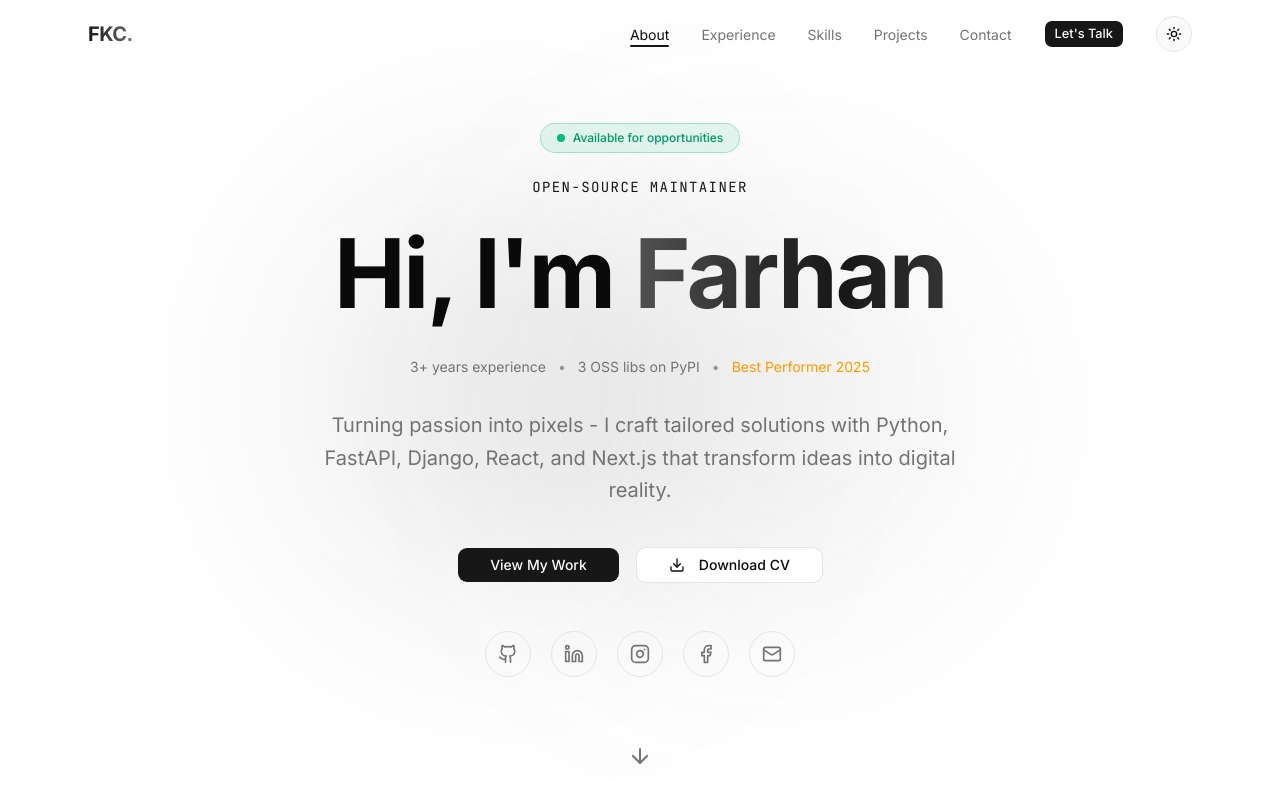
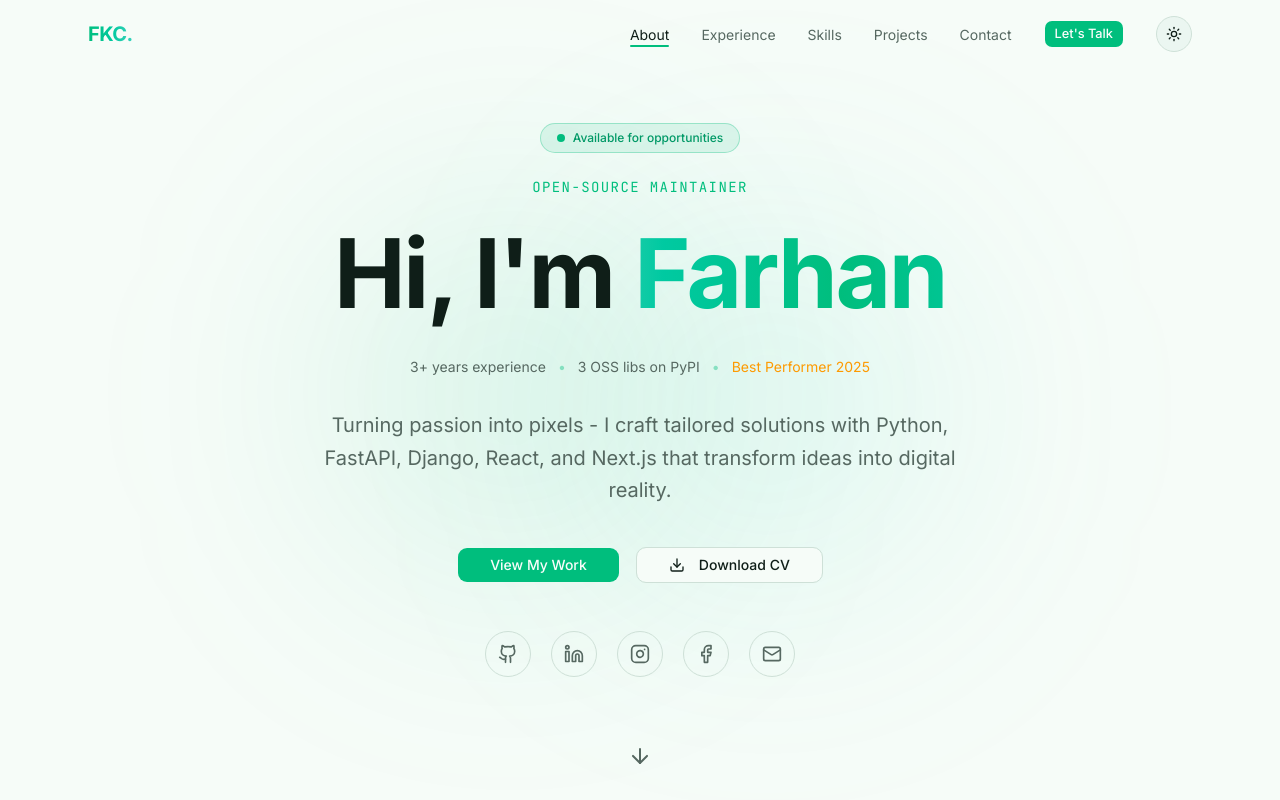
Before and after one commit to mdfarhankc/mdfarhankc.github.io, a Next.js app: page / in a window 1280 px wide. Shown: the top 800 px of the page. Built offline with nearby package versions, Linux system fonts and the light colour scheme.

Commit message:
try nature emerald theme
Swaps the monochrome palette for an emerald primary + teal accent in
both light and dark modes, and retints the scrollbar to match.

```diff
--- a/src/app/globals.css
+++ b/src/app/globals.css
@@ -71,8 +71,8 @@ html {
 
 ::-webkit-scrollbar { width: 6px; }
 ::-webkit-scrollbar-track { background: transparent; }
-::-webkit-scrollbar-thumb { background: rgba(139, 92, 246, 0.3); border-radius: 3px; }
-::-webkit-scrollbar-thumb:hover { background: rgba(139, 92, 246, 0.5); }
+::-webkit-scrollbar-thumb { background: rgba(16, 185, 129, 0.35); border-radius: 3px; }
+::-webkit-scrollbar-thumb:hover { background: rgba(45, 212, 191, 0.55); }
 
 @layer base {
   body {
@@ -87,70 +87,70 @@ html {
 }
 
 :root {
-  --background: oklch(1 0 0);
-  --foreground: oklch(0.145 0 0);
-  --card: oklch(1 0 0);
-  --card-foreground: oklch(0.145 0 0);
-  --popover: oklch(1 0 0);
-  --popover-foreground: oklch(0.145 0 0);
-  --primary: oklch(0.205 0 0);
-  --primary-foreground: oklch(0.985 0 0);
-  --secondary: oklch(0.97 0 0);
-  --secondary-foreground: oklch(0.205 0 0);
-  --muted: oklch(0.97 0 0);
-  --muted-foreground: oklch(0.556 0 0);
-  --accent: oklch(0.97 0 0);
-  --accent-foreground: oklch(0.205 0 0);
+  --background: oklch(0.985 0.008 160);
+  --foreground: oklch(0.22 0.025 165);
+  --card: oklch(0.995 0.005 160);
+  --card-foreground: oklch(0.22 0.025 165);
+  --popover: oklch(0.995 0.005 160);
+  --popover-foreground: oklch(0.22 0.025 165);
+  --primary: oklch(0.7 0.17 162);
+  --primary-foreground: oklch(0.99 0.005 160);
+  --secondary: oklch(0.94 0.018 170);
+  --secondary-foreground: oklch(0.25 0.025 165);
+  --muted: oklch(0.94 0.018 170);
+  --muted-foreground: oklch(0.5 0.025 170);
+  --accent: oklch(0.93 0.045 180);
+  --accent-foreground: oklch(0.25 0.04 175);
   --destructive: oklch(0.577 0.245 27.325);
-  --border: oklch(0.922 0 0);
-  --input: oklch(0.922 0 0);
-  --ring: oklch(0.708 0 0);
-  --chart-1: oklch(0.87 0 0);
-  --chart-2: oklch(0.556 0 0);
-  --chart-3: oklch(0.439 0 0);
-  --chart-4: oklch(0.371 0 0);
-  --chart-5: oklch(0.269 0 0);
+  --border: oklch(0.89 0.022 165);
+  --input: oklch(0.89 0.022 165);
+  --ring: oklch(0.7 0.17 162);
+  --chart-1: oklch(0.7 0.17 162);
+  --chart-2: oklch(0.78 0.13 181);
+  --chart-3: oklch(0.55 0.13 175);
+  --chart-4: oklch(0.62 0.15 155);
+  --chart-5: oklch(0.45 0.1 170);
   --radius: 0.625rem;
-  --sidebar: oklch(0.985 0 0);
-  --sidebar-foreground: oklch(0.145 0 0);
-  --sidebar-primary: oklch(0.205 0 0);
-  --sidebar-primary-foreground: oklch(0.985 0 0);
-  --sidebar-accent: oklch(0.97 0 0);
-  --sidebar-accent-foreground: oklch(0.205 0 0);
-  --sidebar-border: oklch(0.922 0 0);
-  --sidebar-ring: oklch(0.708 0 0);
+  --sidebar: oklch(0.97 0.012 160);
+  --sidebar-foreground: oklch(0.22 0.025 165);
+  --sidebar-primary: oklch(0.7 0.17 162);
+  --sidebar-primary-foreground: oklch(0.99 0.005 160);
+  --sidebar-accent: oklch(0.93 0.045 180);
+  --sidebar-accent-foreground: oklch(0.25 0.04 175);
+  --sidebar-border: oklch(0.89 0.022 165);
+  --sidebar-ring: oklch(0.7 0.17 162);
 }
 
 .dark {
-  --background: oklch(0.145 0 0);
-  --foreground: oklch(0.985 0 0);
-  --card: oklch(0.205 0 0);
-  --card-foreground: oklch(0.985 0 0);
-  --popover: oklch(0.205 0 0);
-  --popover-foreground: oklch(0.985 0 0);
-  --primary: oklch(0.922 0 0);
-  --primary-foreground: oklch(0.205 0 0);
-  --secondary: oklch(0.269 0 0);
-  --secondary-foreground: oklch(0.985 0 0);
-  --muted: oklch(0.269 0 0);
-  --muted-foreground: oklch(0.708 0 0);
-  --accent: oklch(0.269 0 0);
-  --accent-foreground: oklch(0.985 0 0);
+  --background: oklch(0.17 0.018 165);
+  --foreground: oklch(0.97 0.018 165);
+  --card: oklch(0.22 0.02 165);
+  --card-foreground: oklch(0.97 0.018 165);
+  --popover: oklch(0.22 0.02 165);
+  --popover-foreground: oklch(0.97 0.018 165);
+  --primary: oklch(0.78 0.15 162);
+  --primary-foreground: oklch(0.18 0.02 165);
+  --secondary: oklch(0.28 0.025 165);
+  --secondary-foreground: oklch(0.97 0.018 165);
+  --muted: oklch(0.28 0.025 165);
+  --muted-foreground: oklch(0.72 0.025 170);
+  --accent: oklch(0.34 0.06 175);
+  --accent-foreground: oklch(0.97 0.018 165);
   --destructive: oklch(0.704 0.191 22.216);
   --border: oklch(1 0 0 / 10%);
   --input: oklch(1 0 0 / 15%);
-  --ring: oklch(0.556 0 0);
-  --chart-1: oklch(0.87 0 0);
-  --chart-2: oklch(0.556 0 0);
-  --chart-3: oklch(0.439 0 0);
-  --chart-4: oklch(0.371 0 0);
-  --chart-5: oklch(0.269 0 0);
-  --sidebar: oklch(0.205 0 0);
-  --sidebar-foreground: oklch(0.985 0 0);
-  --sidebar-primary: oklch(0.488 0.243 264.376);
-  --sidebar-primary-foreground: oklch(0.985 0 0);
-  --sidebar-accent: oklch(0.269 0 0);
-  --sidebar-accent-foreground: oklch(0.985 0 0);
+  --ring: oklch(0.78 0.15 162);
+  --chart-1: oklch(0.78 0.15 162);
+  --chart-2: oklch(0.82 0.12 181);
+  --chart-3: oklch(0.65 0.13 175);
+  --chart-4: oklch(0.7 0.14 155);
+  --chart-5: oklch(0.55 0.1 170);
+  --sidebar: oklch(0.22 0.02 165);
+  --sidebar-foreground: oklch(0.97 0.018 165);
+  --sidebar-primary: oklch(0.78 0.15 162);
+  --sidebar-primary-foreground: oklch(0.18 0.02 165);
+  --sidebar-accent: oklch(0.34 0.06 175);
+  --sidebar-accent-foreground: oklch(0.97 0.018 165);
   --sidebar-border: oklch(1 0 0 / 10%);
-  --sidebar-ring: oklch(0.556 0 0);
+  --sidebar-ring: oklch(0.78 0.15 162);
 }
```
